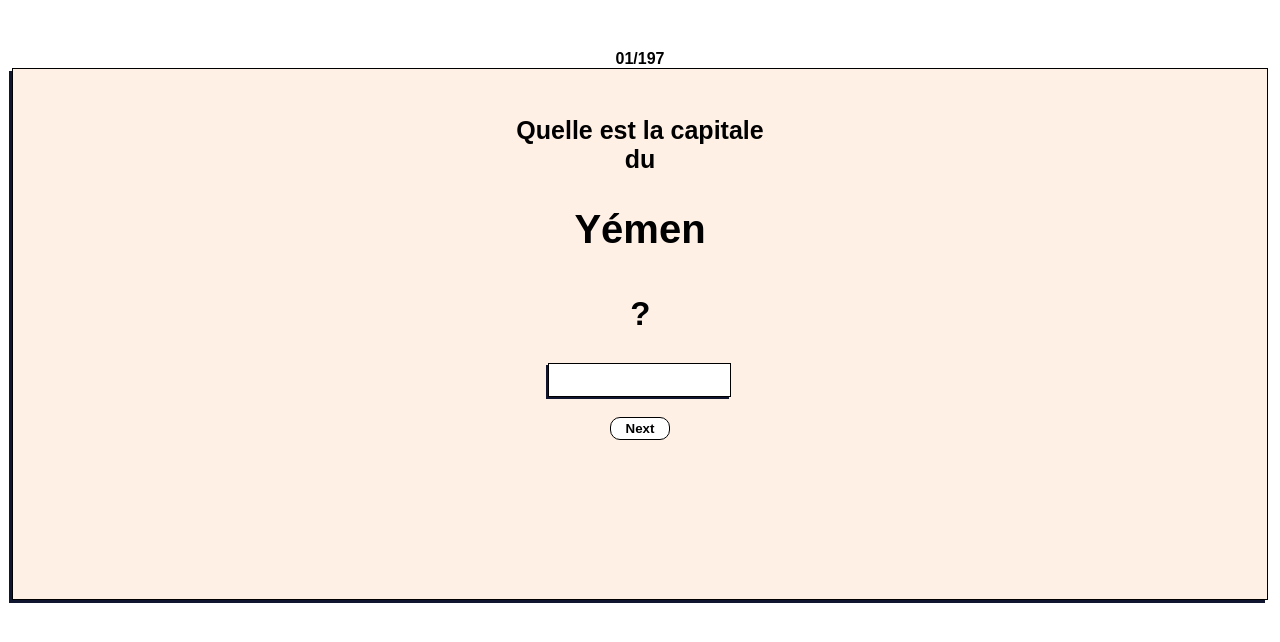
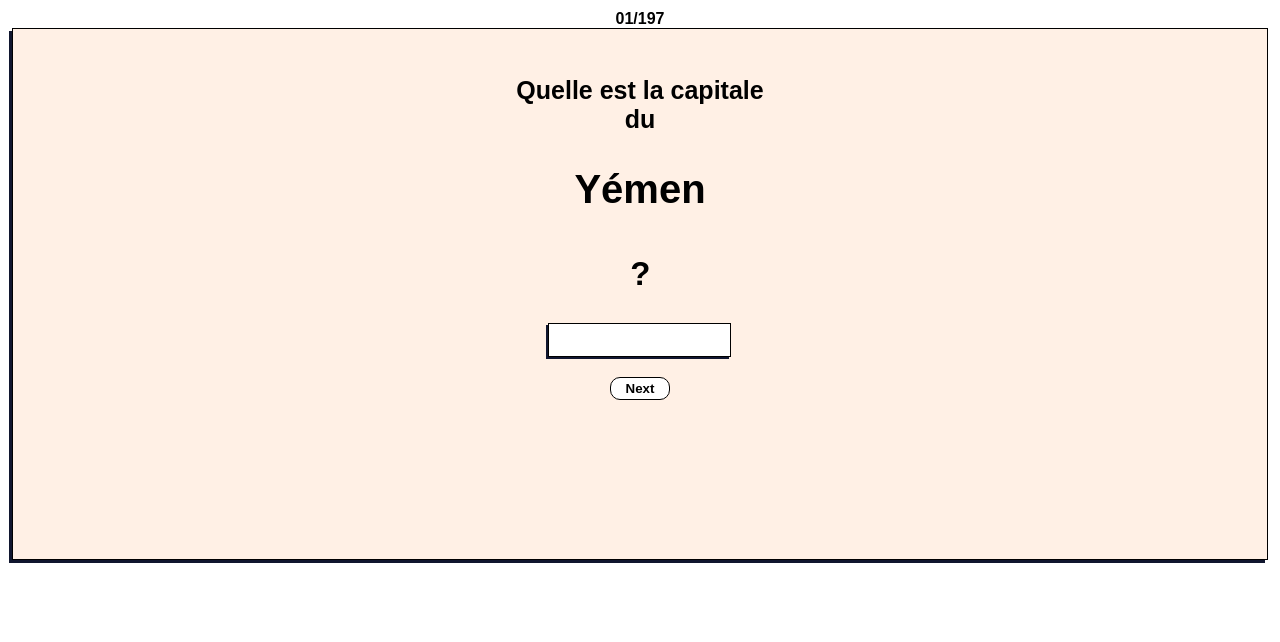
Before and after one commit to Gablrx/Capital-Cities-Quiz, a React (Create React App) app: page / in a window 1280 px wide. Shown: the top 642 px of the page. Built offline with nearby package versions, Linux system fonts and the light colour scheme; a web font is replaced by a local one.

Commit message:
Update App.css

```diff
--- a/src/App.css
+++ b/src/App.css
@@ -1,7 +1,7 @@
 .App {
   width: 100%;
 
-  padding-top: 50px;
+  padding-top: 10px;
 
   font-family: "Baskerville BT", sans-serif;
   font-weight: bold;
@@ -14,7 +14,6 @@
   border: 1px solid black;
   box-shadow: -3px 3px 0 #10162f;
 
-  margin-top: 50px;
   padding-top: 30px;
   width: 98%;
   height: 500px;
```
